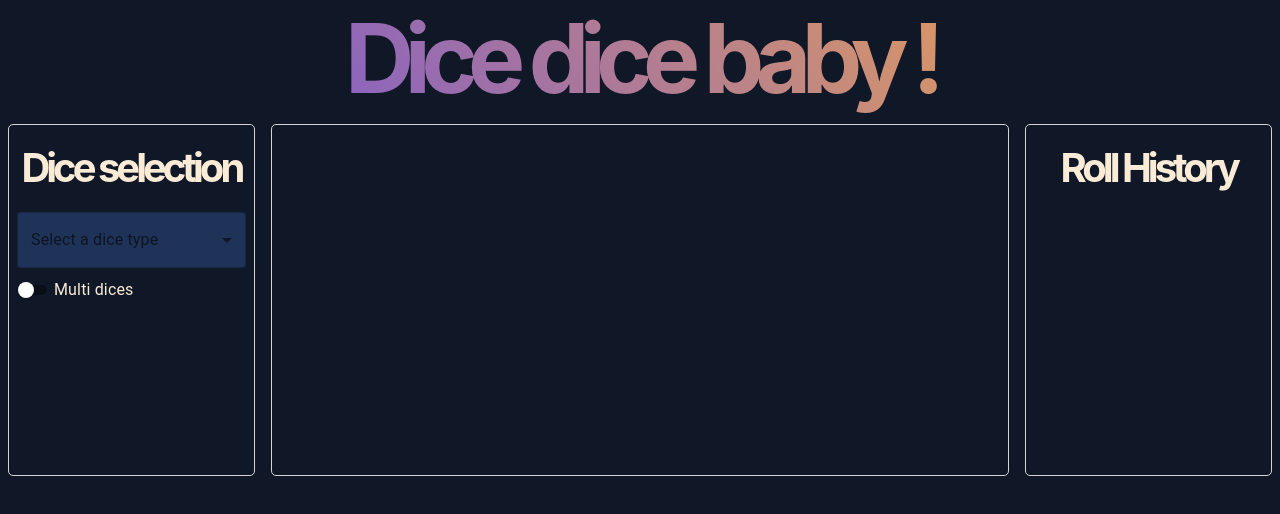
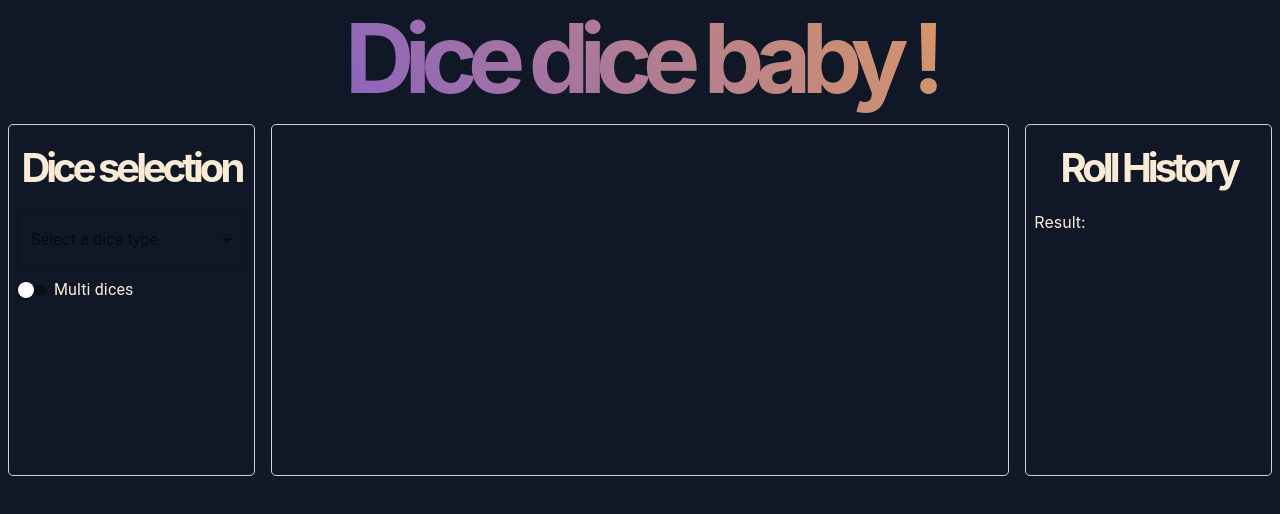
Before and after one commit to alexdev006/dice-jdr-main, a React (Create React App) app: page / in a window 1280 px wide. Shown: the top 514 px of the page. Built offline with nearby package versions, Linux system fonts and the light colour scheme.

Commit message:
fix: remove sx prop to mui component

```diff
--- a/src/components/Context/StateContext.js
+++ b/src/components/Context/StateContext.js
@@ -1,9 +1,9 @@
-import React, { useContext, createContext, useState } from "react";
+import React, { useContext, createContext, useState } from 'react';
 
 const Context = createContext();
 
 export const StateContext = ({ children }) => {
-  const [diceType, setDiceType] = useState("");
+  const [diceType, setDiceType] = useState('');
   const [diceNumber, setDiceNumber] = useState(1);
 
   const handleChangeDiceNumber = (e) => {
--- a/src/components/diceSelection/DiceSelection.css
+++ b/src/components/diceSelection/DiceSelection.css
@@ -7,16 +7,11 @@
   margin-bottom: 0.5em;
 }
 
-.Select {
-  background-color: aquamarine;
+.formControl {
   width: 100%;
 }
 
-.Select.MuiSelect-outlined {
-  border: red 1px solid;
-}
-
-.formControl {
+.select-dice {
   width: 100%;
 }
 
@@ -27,5 +22,8 @@
 
 .dice-number {
   margin-top: 1em;
+}
+
+.dice-number-input {
   width: 100%;
 }
--- a/src/components/diceSelection/DiceSelection.jsx
+++ b/src/components/diceSelection/DiceSelection.jsx
@@ -1,5 +1,5 @@
-import React, { useState } from "react";
-import { useStateContext } from "../Context/StateContext";
+import React, { useState } from 'react';
+import { useStateContext } from '../Context/StateContext';
 
 import {
   InputLabel,
@@ -9,9 +9,9 @@ import {
   TextField,
   Switch,
   FormControlLabel,
-} from "@mui/material";
+} from '@mui/material';
 
-import "./DiceSelection.css";
+import './DiceSelection.css';
 
 const DiceSelection = () => {
   const {
@@ -37,14 +37,7 @@ const DiceSelection = () => {
         <InputLabel id="dice-select-label">Select a dice type</InputLabel>
         <div>
           <Select
-            sx={{
-              backgroundColor: "#1f3358",
-              color: "yellow",
-              width: "100%",
-              "&.Mui-focused .MuiOutlinedInput-notchedOutline": {
-                borderColor: "yellow",
-              },
-            }}
+            className="select-dice"
             variant="outlined"
             labelId="dice-select-label"
             id="select-dice"
@@ -65,7 +58,6 @@ const DiceSelection = () => {
               <Switch
                 checked={isMultidice}
                 onChange={handleIsMultidiceSwitch}
-                inputProps={{ "aria-label": "controlled" }}
                 size="small"
               />
             }
@@ -75,22 +67,11 @@ const DiceSelection = () => {
         <div className="dice-number">
           {isMultidice && (
             <TextField
-              sx={{
-                width: "100%",
-                borderRadius: "5px",
-                backgroundColor: "#1f3358",
-                color: "yellow",
-                "&.Mui-focused": {
-                  borderColor: "yellow",
-                },
-              }}
+              className="dice-number-input"
               variant="outlined"
               onChange={handleChangeDiceNumber}
               id="outlined-number"
               label="Number of dice(s)"
-              InputLabelProps={{
-                style: { color: "yellow" },
-              }}
               type="number"
               value={diceNumber}
               InputProps={{ inputProps: { min: 1, max: 20 } }}
--- a/src/components/rollHistory/RollHistory.jsx
+++ b/src/components/rollHistory/RollHistory.jsx
@@ -1,11 +1,15 @@
-import React from "react";
+import React from 'react';
+import { useStateContext } from '../Context/StateContext';
 
-import "./RollHistory.css";
+import './RollHistory.css';
 
 const RollHistory = () => {
+  const { diceResult } = useStateContext();
+  console.log('result : ', diceResult);
   return (
     <div className="rollHistory-container">
       <p className="rollHistory-container-title">Roll History</p>
+      <div>Result: {diceResult}</div>
     </div>
   );
 };
```
Also changed, not shown: src/components/Diceroll/DiceRoll.jsx (+8 -7 lines), src/components/diceCard/DiceCard.jsx (+6 -6 lines).
